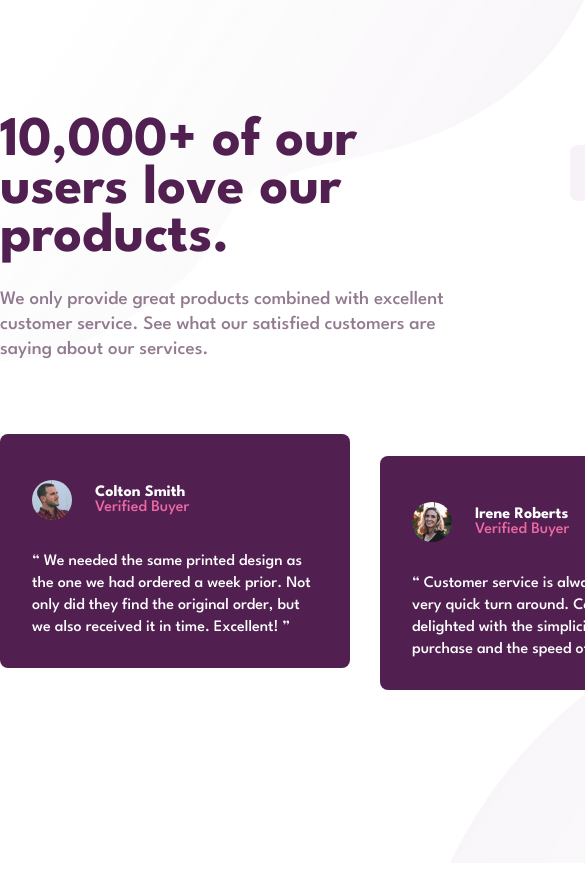
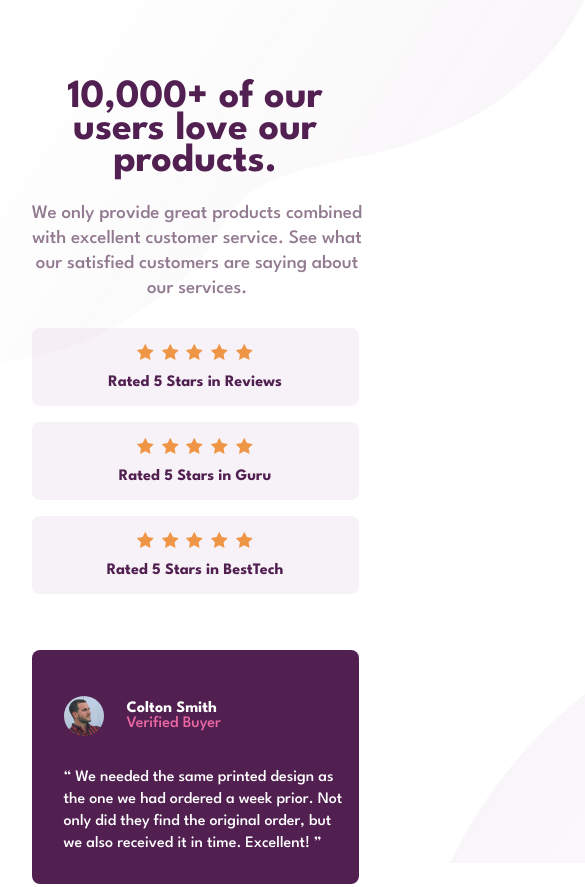
Before and after one commit to Pepeleeno/social-proof-section, a plain HTML site: page index.html in a window 390 px wide. Shown: the top 887 px of the page, 585 px wide, since content can reach past the window. Before the commit the page ends 844 px from the top, so only its background shows below. Drawn offline with Linux system fonts and the light colour scheme.

Commit message:
Update styles.css

```diff
--- a/css/styles.css
+++ b/css/styles.css
@@ -158,3 +158,76 @@ body {
 .third {
   margin-top: 38px;
 }
+
+
+@media screen and (max-width: 400px) {
+  body {
+    padding-top: 82px;
+  }
+  .container-1  {
+    flex-direction: column;
+    width: 327px;
+    height: 219px;
+  }
+
+  .left-column :nth-child(1) {
+    width: 327px;
+    height: 102px;
+    font-size: 40px;
+    line-height: 32px;
+    text-align: center;
+  }
+
+  .left-column :nth-child(2) {
+    width: 331px;
+    height: 100px;
+    text-align: center;
+    margin-top: 17px;
+  }
+
+  .right-column {
+    width: 327px;
+    height: 266px;
+  }
+
+  .rate-box, .two, .three {
+    margin-left: 0;
+    flex-direction: column;
+    width: 327px;
+    height: 78px;
+  }
+
+  .star-box {
+    margin: auto;
+    margin-top: 16px;
+  }
+
+  .rate-box p {
+    margin: auto;
+    margin-top: 0px;
+  }
+
+
+  .container-2 {
+    flex-direction: column;
+    width: 327px;
+    height: 800px;
+    margin-top: 300px;
+  }
+
+  .card-box {
+    margin-top: 49px;
+    width: 327px;
+  }
+
+  .second {
+    margin-top: 16px;
+  }
+
+
+  .third {
+    margin-top: 16px;
+  }
+
+
+}
```
